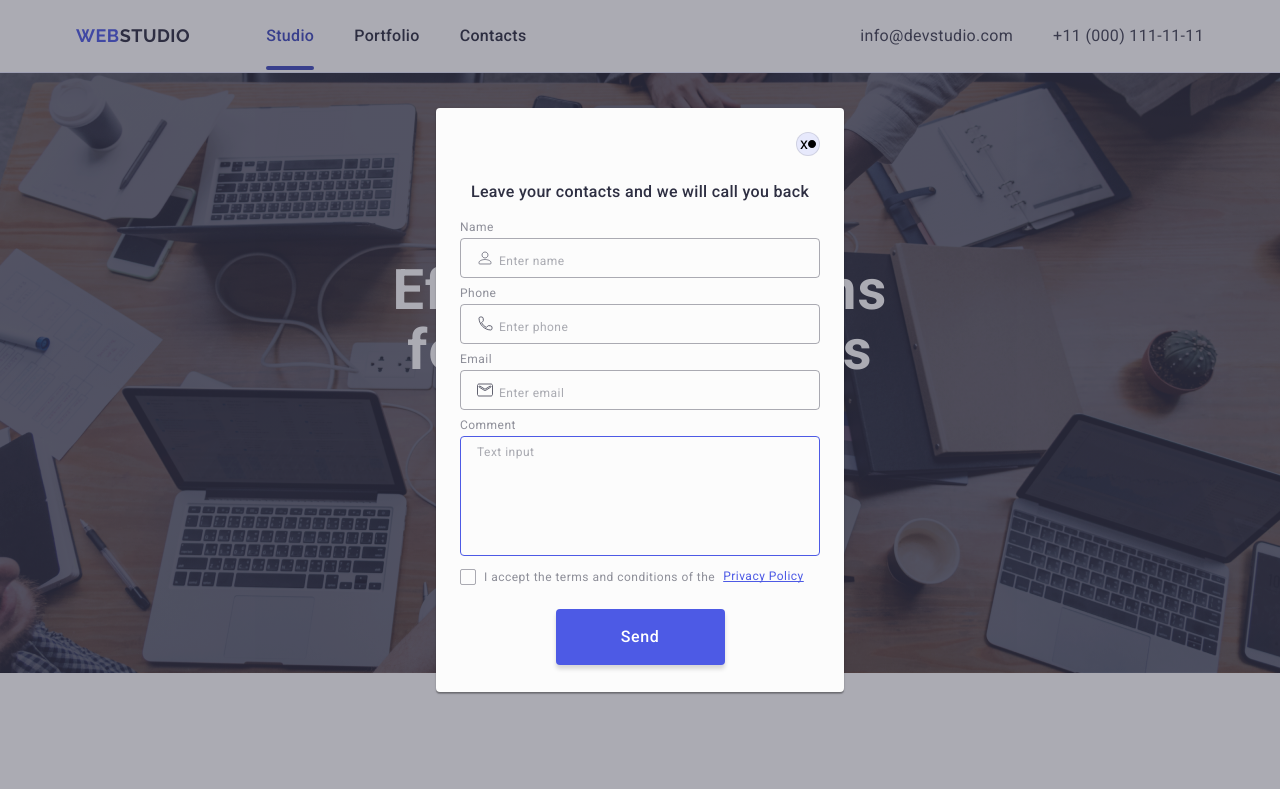
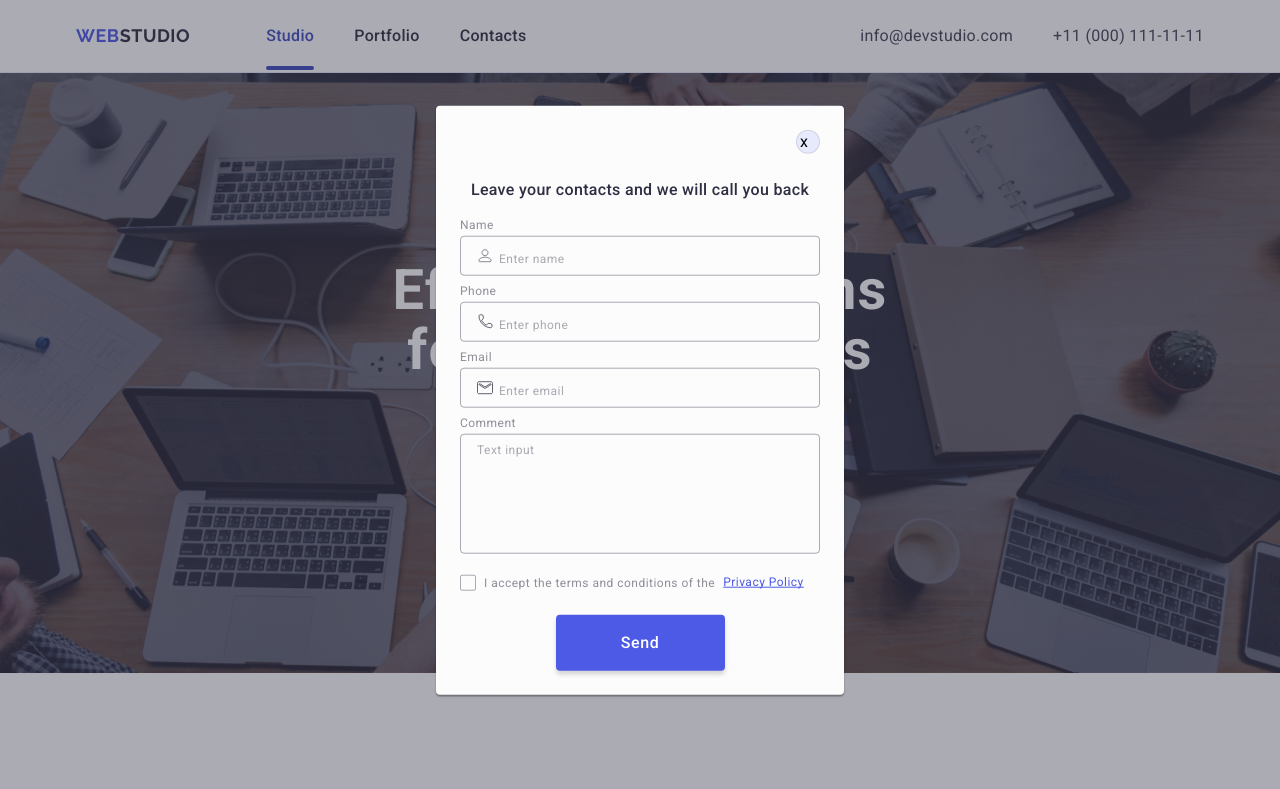
Before and after one commit to conectdevice/goit-markup-hw-05, a plain HTML site: page index.html in a window 1280 px wide. Shown: the top 789 px of the page. Drawn offline with nearby package versions, Linux system fonts and the light colour scheme.

Commit message:
forth-markup

```diff
--- a/css/styles.css
+++ b/css/styles.css
@@ -551,6 +551,9 @@ img {
     padding-right: 16px;
     color: #fff;
     outline: transparent;
+    font-size: 12px;
+    line-height: 2;
+    letter-spacing: 0.04em;
 }
 
 .footer-btn {
@@ -701,7 +704,6 @@ img {
 
 .modal-comment {
     width: 100%;
-    border: 1px solid rgba(46, 47, 66, 0.4);
     border-radius: 4px;
     height: 120px;
     background-color: transparent;
@@ -716,10 +718,6 @@ img {
     color: rgba(46, 47, 66, 0.4);
     transition: border-color 250ms cubic-bezier(0.4, 0, 0.2, 1);
     border: 1px solid rgba(46, 47, 66, 0.4);
-}
-
-.modal-comment {
-    border-color: #4D5AE5;
 }
 
 .modal-check-text {
@@ -738,13 +736,13 @@ img {
     height: 16px;
     border-radius: 2px;
     border: 1px solid #404bbf;
+    display: inline-flex;
     align-items: center;
     justify-content: center;
     fill: transparent;
     border: 1px solid rgba(46, 47, 66, 0.4);
     transition: background-color 250ms cubic-bezier(0.4, 0, 0.2, 1),
         border 250ms cubic-bezier(0.4, 0, 0.2, 1), fill 250ms cubic-bezier(0.4, 0, 0.2, 1);
-    display: inline-flex;
 }
 
 .modal-check:checked + .modal-check-text .click {
@@ -792,3 +790,11 @@ img {
     margin: 0 auto;
     border: none;
 }
+
+.comment-field {
+    margin-bottom: 16px;
+}
+
+.checkbox-field {
+    margin-bottom: 24px;
+}
--- a/index.html
+++ b/index.html
@@ -429,12 +429,12 @@
                     </div>
                 </div>
 
-                <div class="modal-field">
+                <div class="modal-field comment-field">
                     <label for="user-comment" class="label-text">Comment</label>
                     <textarea name="user-comment" class="modal-comment" id="user-comment" placeholder="Text input"></textarea>
                 </div>
 
-                <div class="modal-field">
+                <div class="modal-field checkbox-field">
                     <input type="checkbox" name="user-privacy" id="user-privacy" value="true" class="modal-check visually-hidden">
                     <label for="user-privacy" class="modal-check-text" >
                         <span class="click">
```
